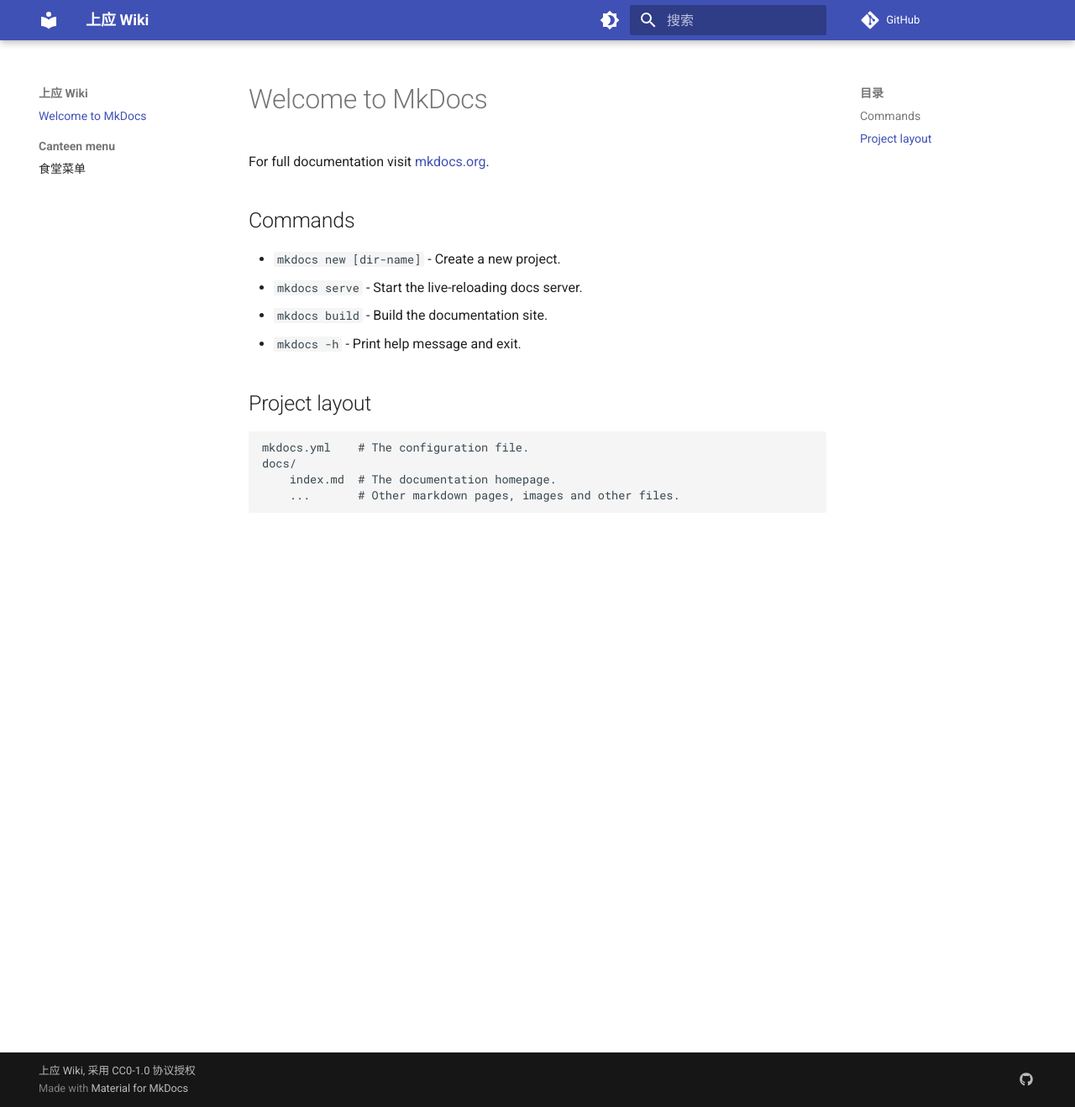
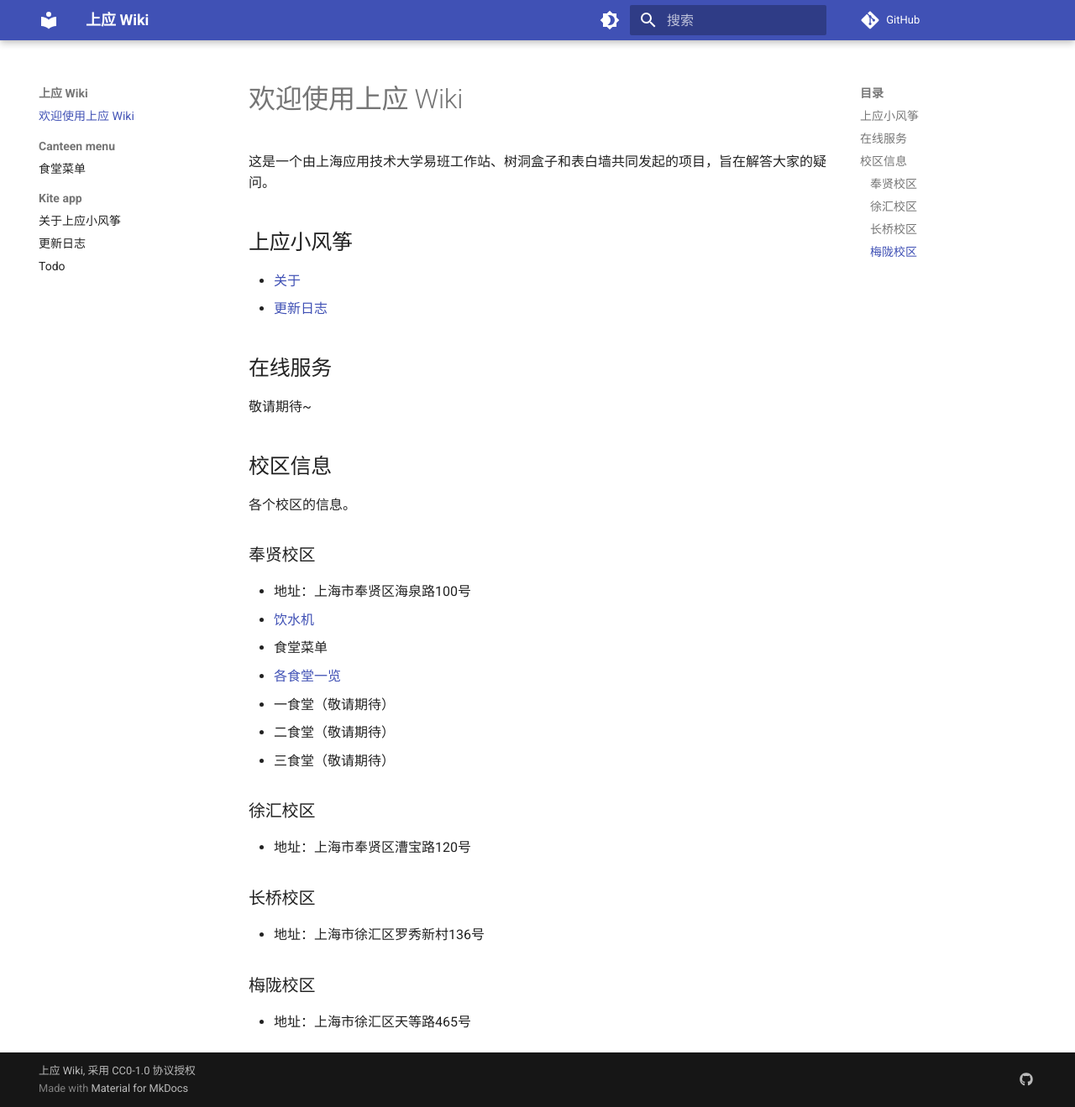
Before and after one commit to SIT-kite/SIT-wiki, an MkDocs documentation site: the page built from docs/index.md, in a window 1280 px wide and 1319 px high. Shown: the whole window at 84% size. Built offline with MkDocs 1.6.1 and Material for MkDocs 9.7.7, drawn with Linux system fonts in a browser that asks for light colours; comment, search, counter and statistics services are not loaded.

Commit message:
更新主页，添加 kite-app

```diff
--- a/docs/index.md
+++ b/docs/index.md
@@ -1,17 +1,35 @@
-# Welcome to MkDocs
+# 欢迎使用上应 Wiki
 
-For full documentation visit [mkdocs.org](https://www.mkdocs.org).
+这是一个由上海应用技术大学易班工作站、树洞盒子和表白墙共同发起的项目，旨在解答大家的疑问。
 
-## Commands
+## 上应小风筝
 
-* `mkdocs new [dir-name]` - Create a new project.
-* `mkdocs serve` - Start the live-reloading docs server.
-* `mkdocs build` - Build the documentation site.
-* `mkdocs -h` - Print help message and exit.
+- [关于](./kite-app/about/)
+- [更新日志](./kite-app/changelog/)
+<!-- - [未来功能](./kite-app/todo/) -->
 
-## Project layout
+## 在线服务
 
-    mkdocs.yml    # The configuration file.
-    docs/
-        index.md  # The documentation homepage.
-        ...       # Other markdown pages, images and other files.
+敬请期待~
+
+## 校区信息
+
+各个校区的信息。
+
+### 奉贤校区
+- 地址：上海市奉贤区海泉路100号
+- [饮水机](./canteen-menu/)
+- 食堂菜单
+  - [各食堂一览](./canteen-menu/)
+  - 一食堂（敬请期待）
+  - 二食堂（敬请期待）
+  - 三食堂（敬请期待）
+
+### 徐汇校区
+- 地址：上海市奉贤区漕宝路120号
+
+### 长桥校区
+- 地址：上海市徐汇区罗秀新村136号
+
+### 梅陇校区
+- 地址：上海市徐汇区天等路465号
--- /dev/null
+++ b/docs/kite-app/about.md
@@ -0,0 +1,74 @@
+# 关于上应小风筝
+
+这是一个由上海应用技术大学易班工作站主导开发、服务上海应用技术大学学生的应用。
+我们致力于将其打造为校内最现代、最实用的 App。
+
+_点 [GitHub 项目主页](https://github.com/SIT-kite/kite-app)上方 "issues" 或者直接点[这里](https://github.com/SIT-kite/kite-app/issues)反馈问题，欢迎同学们提交 bug、提出好的点子、参与开发~_
+
+## 主要功能
+
+- [x] 课程表
+- [x] 健康上报
+- [x] 消费记录
+- [x] 考试查询
+- [x] 成绩查询
+- [ ] 给分查询
+- [x] 评教
+- [ ] 第二课堂
+- [x] 一网通办业务
+- [x] 公告
+- [ ] 校园通知
+- [ ] 空教室查询
+- [x] 上应 Wiki
+- [ ] 常用电话
+- [ ] 风景墙
+- [ ] 二手书中介
+
+## 更多信息
+
+此项目源自我们的[上应小风筝][kite-microapp]小程序，由于[一些原因][migrate]，我们被迫改为 App 方式提供服务。
+
+在本应用的开发中，我们参考了一些优秀的开源项目，例如由复旦大学学生开发的[旦夕][DanXi] App，在此表示感谢。
+
+[kite-microapp]: https://github.com/SIT-kite/kite-microapp
+
+[migrate]: https://github.com/SIT-kite/kite-app/blob/master/WHY_DO_WE_MIGRATE.md
+[DanXi]: https://github.com/DanXi-Dev/DanXi
+
+## 联系我们
+
+- 向本项目提交 issue；
+- 在 QQ 群中联系管理员反馈：
+  - 小程序反馈群：`943110696`
+  - 2021级易班新生群：`147239936`（限本校学生加入）
+- 地址：上海应用技术大学 奉贤校区 大学生活动中心 309室
+
+## 参与贡献
+
+在每年招新期间，你可以关注一下“上海应用技术大学易班”公众号，
+或通过有关QQ群，了解招新信息，加入校易班工作站（欢迎来技术部！）。
+
+你也可以直接联系我们，联系方式见上“联系我们”，或对有关项目提交 issue、pull request，留下你的痕迹。
+
+## 开源协议
+
+项目中的代码（程序源代码、配置文件等）采用 [GPL v3](https://www.gnu.org/licenses/gpl-3.0.html) 协议发布。
+
+注意，如果您修改并分发本项目，您应当同意，软件的“分发”或“发布”包括“为用户提供服务”。 您修改并分发项目后，应当对用户和我们（即，上海应用技术大学校易班工作站）公开全部源代码。
+
+除此之外，您（非贡献者）也不能将本项目用于比赛、论文等活动。
+
+### 标志版权
+
+本项目的名称、标语、标志性图片等素材，仅限上海应用技术大学校易班工作站及原作者使用，或经其书面同意后使用，不对外授权。
+
+## 致谢
+
+本项目中使用的其他开源项目有：
+
+- [Game2048](https://github.com/linuxsong/game2048)
+- [DanXi][DanXi]
+
+这些项目的开源协议详见其各自的 LICENSE 文件。
+
+在此表示感谢！
```
Also changed, not shown: docs/kite-app/changelog.md (added, +7 -0 lines), docs/kite-app/todo.md (added).
